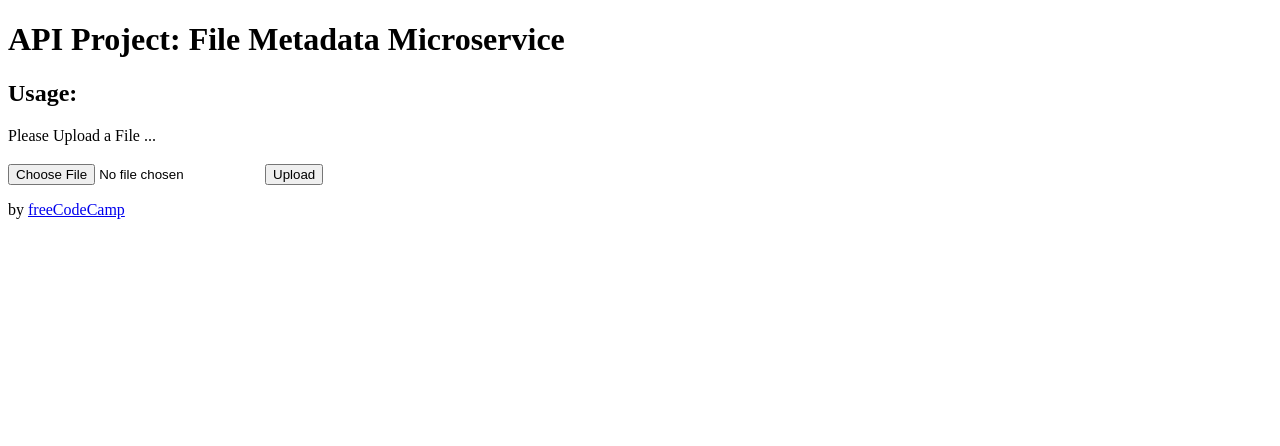
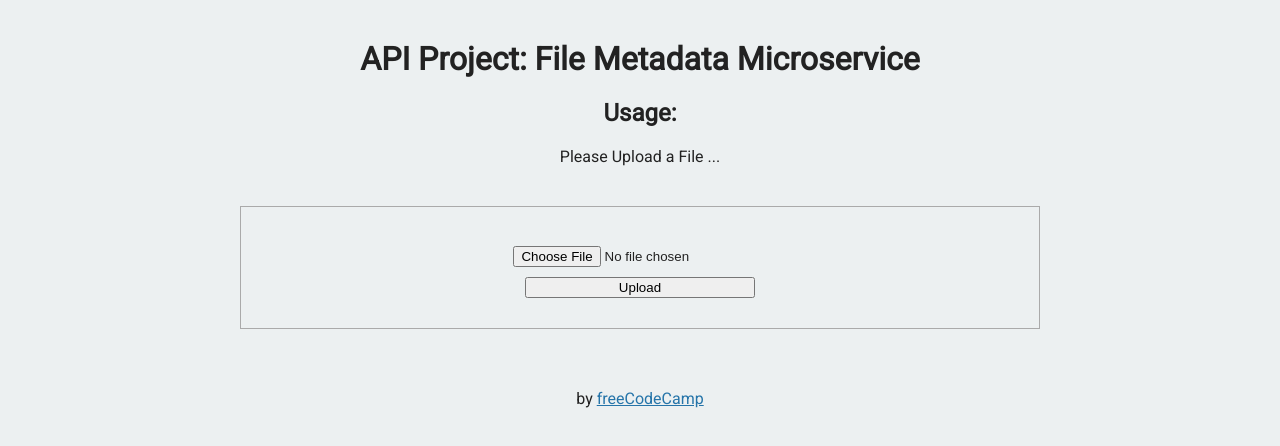
Before and after one commit to Tiger-Tig74/File-Metadata-Microservice, a website: page public/index.html in a window 1280 px wide. Drawn offline with Linux system fonts and the light colour scheme; the site is published under a folder, as on GitHub Pages, so addresses that start at the root find nothing.

Commit message:
Update index.html

```diff
--- a/public/index.html
+++ b/public/index.html
@@ -5,7 +5,7 @@
       <title>File Metadata</title>
       <link rel="shortcut icon" href="https://cdn.freecodecamp.org/universal/favicons/favicon-32x32.png" type="image/x-icon"/>
       <link href="https://fonts.googleapis.com/css?family=Roboto" rel="stylesheet" type="text/css">
-      <link href="/public/style.css" rel="stylesheet" type="text/css">
+      <link href="style.css" rel="stylesheet" type="text/css">
    </head>
 
    <body>
```
